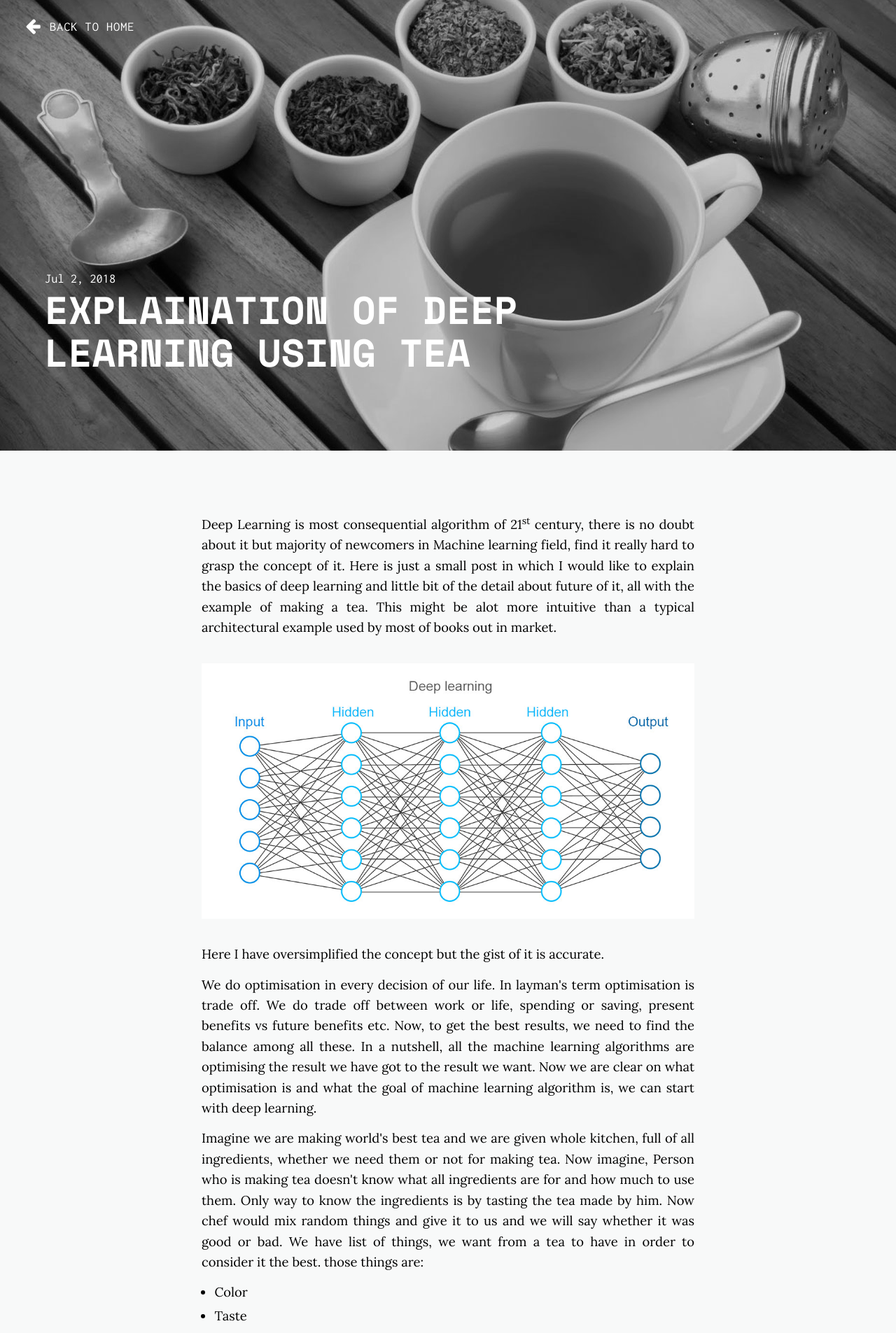
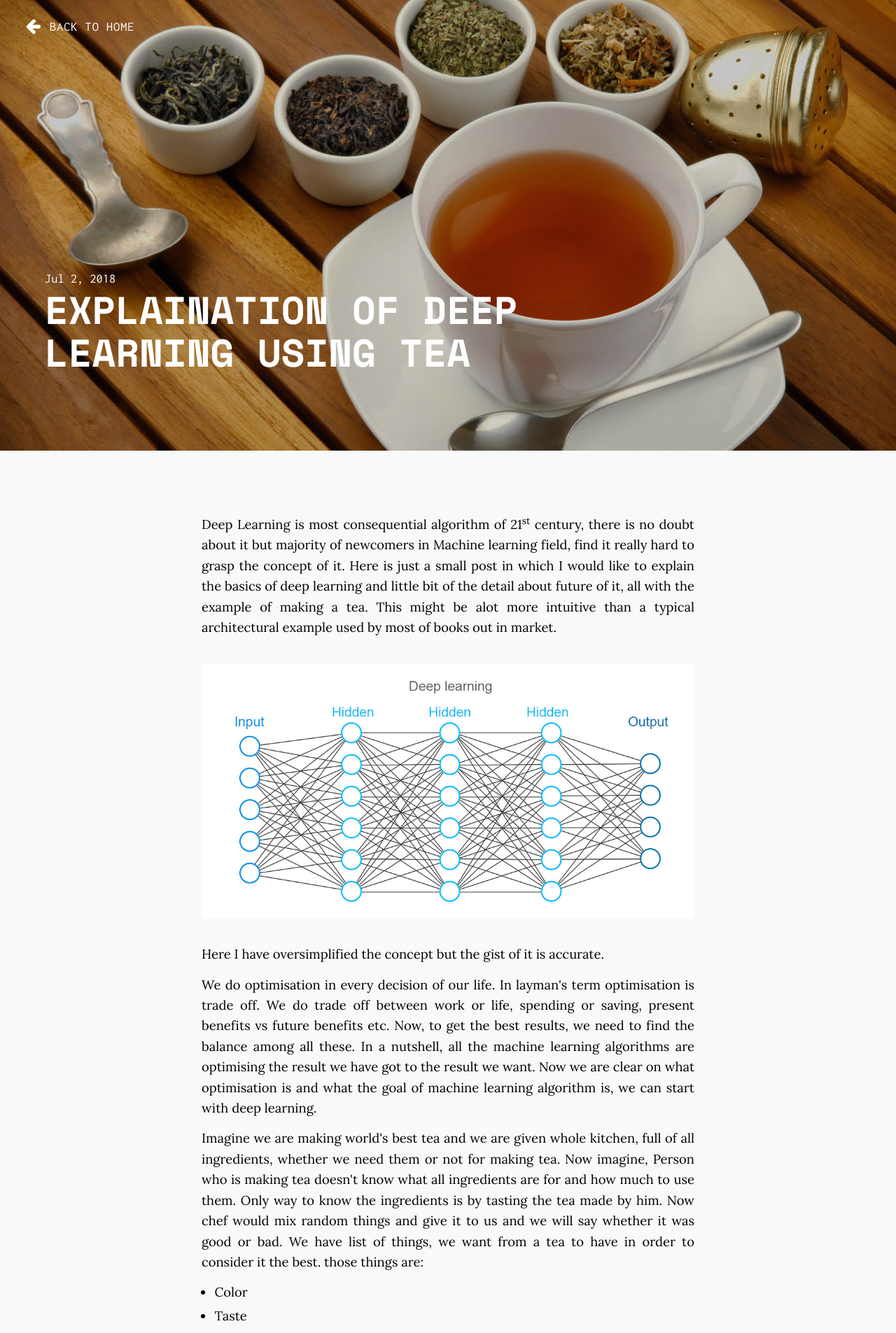
Before and after one commit to daftengineer/daftengineer.github.io, a Jekyll site: the page built from _posts/2018-07-02-deeplearning-chai.markdown, in a window 1280 px wide. Shown: the top 1905 px of the page at 70% size. Built offline with Jekyll 4.4.1, drawn with Linux system fonts in a browser that asks for light colours; nearby versions of some CDN libraries.

Commit message:
Update 2018-07-02-deeplearning-chai.markdown

```diff
--- a/_posts/2018-07-02-deeplearning-chai.markdown
+++ b/_posts/2018-07-02-deeplearning-chai.markdown
@@ -3,7 +3,7 @@ layout: post
 title: "EXPLAINATION OF DEEP LEARNING USING TEA"
 date: 2018-07-02
 description: Analogy for DEEP LEARNING with Tea
-image: "background-image:url('https://daftengineer.github.io/media_assets/2.jpg');filter: grayscale(100%);"
+image: "background-image:url('https://daftengineer.github.io/media_assets/2.jpg');"
 image-sm:
 ---
 
```
